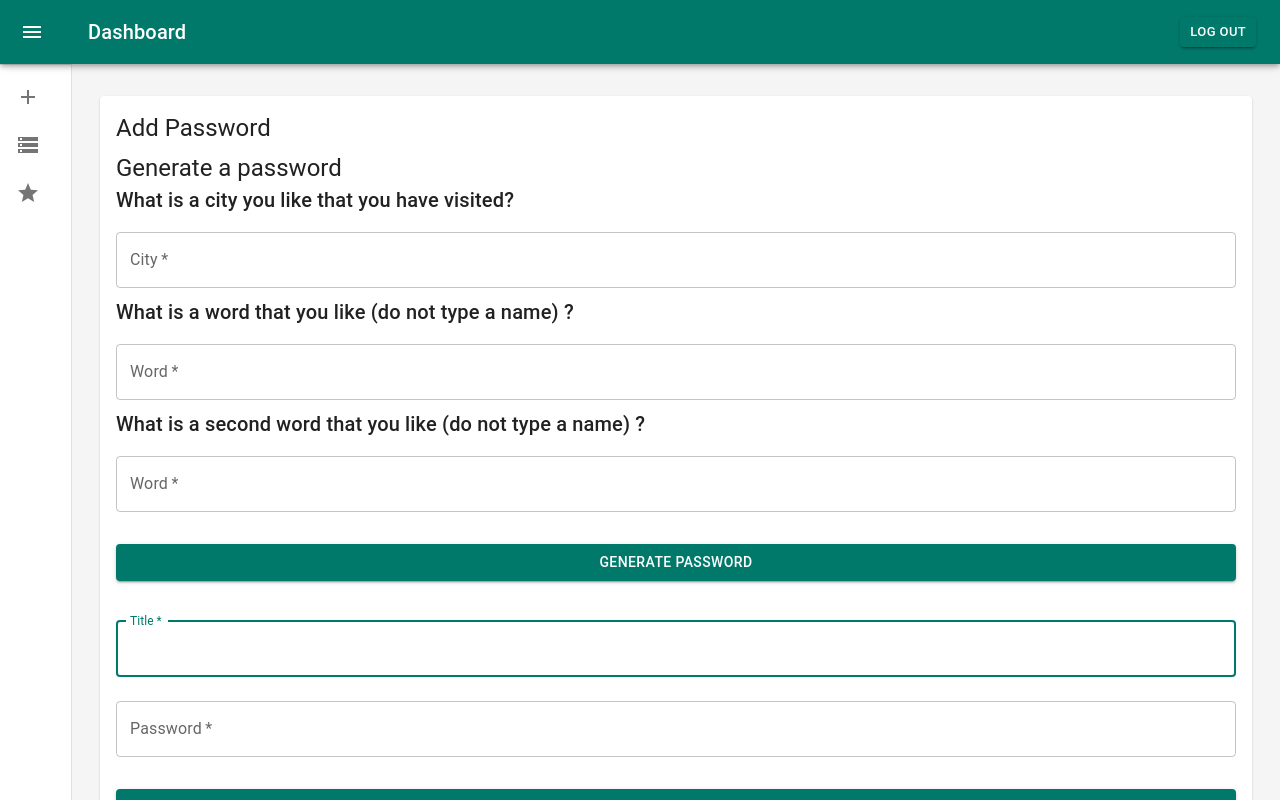
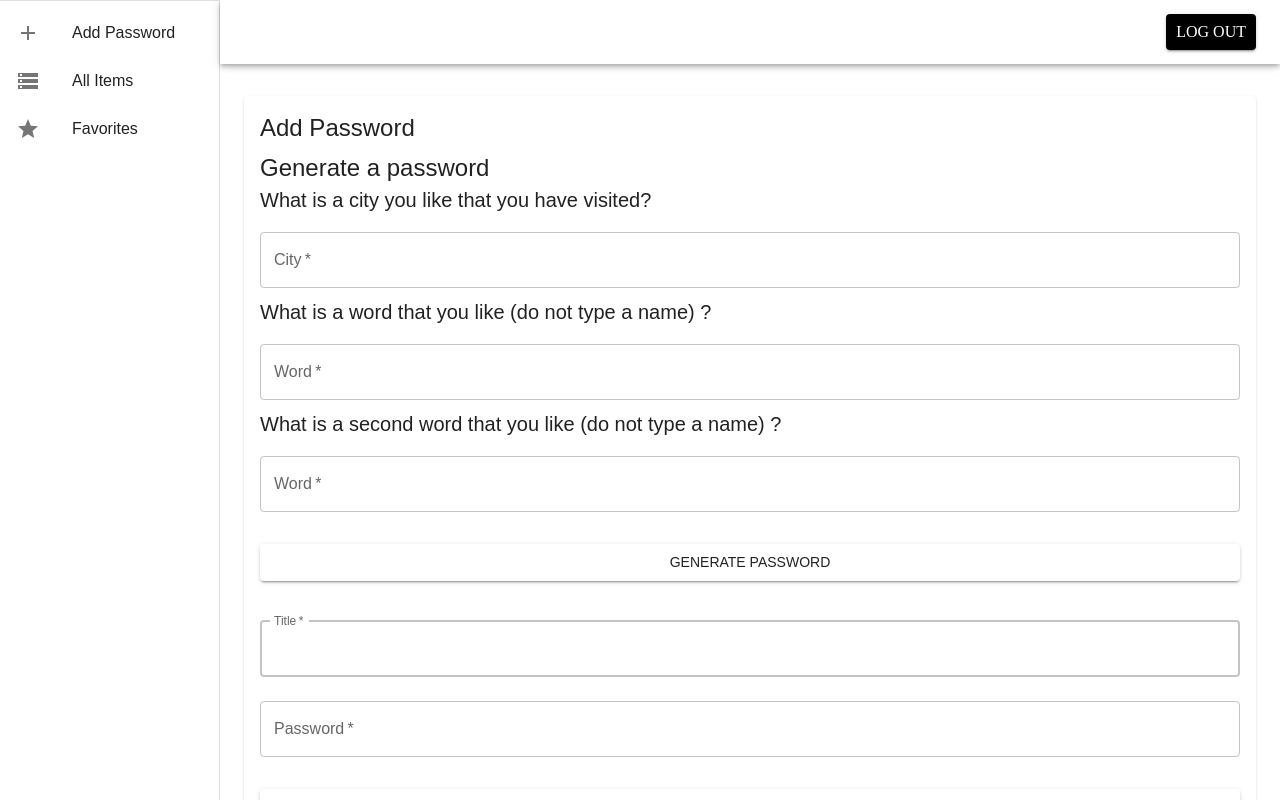
Before and after one commit to egalea504/password-gen, a React (Create React App) app in the folder client/: page /dashboard in a window 1280 px wide. Built offline with nearby package versions, Linux system fonts and the light colour scheme.

Commit message:
update styling dashboard

```diff
--- a/client/src/pages/addPassword.js
+++ b/client/src/pages/addPassword.js
@@ -10,12 +10,15 @@ import { ThemeProvider, createTheme } from '@mui/material/styles';
 
 const defaultTheme = createTheme(
   {
+    typography: {
+      fontFamily: 'Thunder-SemiBoldLC, Arial, sans-serif', // Fallback fonts
+    },
     palette: {
       primary: {
-        main: '#00796b',
+        main: '#black',
       },
       secondary: {
-        main: '#ef5350',
+        main: '#white',
       },
     },
   }
--- a/client/src/pages/dashboard.js
+++ b/client/src/pages/dashboard.js
@@ -8,75 +8,44 @@ import Toolbar from '@mui/material/Toolbar';
 import List from '@mui/material/List';
 import Typography from '@mui/material/Typography';
 import Divider from '@mui/material/Divider';
-import IconButton from '@mui/material/IconButton';
-// import Badge from '@mui/material/Badge';
 import Container from '@mui/material/Container';
 import Paper from '@mui/material/Paper';
-import MenuIcon from '@mui/icons-material/Menu';
-import ChevronLeftIcon from '@mui/icons-material/ChevronLeft';
-// import NotificationsIcon from '@mui/icons-material/Notifications';
 import MainListItems from './dashboardList';
 import AddPasswordInfo from './addPassword';
 import PasswordList from './PasswordList';
 import Button from '@mui/material/Button';
-// import Profile from './profile';
-// profile on hold
-// import { useContext } from 'react';
-// import { UserContext } from '../App';
 import { useNavigate } from 'react-router-dom';
 import Axios from 'axios';
 
-const drawerWidth = 240;
+const drawerWidth = 220;
 
-const AppBar = styled(MuiAppBar, {
-  shouldForwardProp: (prop) => prop !== 'open',
-})(({ theme, open }) => ({
+const AppBar = styled(MuiAppBar)(({ theme }) => ({
   zIndex: theme.zIndex.drawer + 1,
-  transition: theme.transitions.create(['width', 'margin'], {
-    easing: theme.transitions.easing.sharp,
-    duration: theme.transitions.duration.leavingScreen,
-  }),
-  ...(open && {
   marginLeft: drawerWidth,
   width: `calc(100% - ${drawerWidth}px)`,
-    transition: theme.transitions.create(['width', 'margin'], {
-      easing: theme.transitions.easing.sharp,
-      duration: theme.transitions.duration.enteringScreen,
-    }),
-  }),
+
 }));
 
-const Drawer = styled(MuiDrawer, { shouldForwardProp: (prop) => prop !== 'open' })(
-  ({ theme, open }) => ({
+const Drawer = styled(MuiDrawer)(({ theme }) => ({
   '& .MuiDrawer-paper': {
     position: 'relative',
     whiteSpace: 'nowrap',
     width: drawerWidth,
-      transition: theme.transitions.create('width', {
-        easing: theme.transitions.easing.sharp,
-        duration: theme.transitions.duration.enteringScreen,
-      }),
     boxSizing: 'border-box',
-      ...(!open && {
-        overflowX: 'hidden',
-        transition: theme.transitions.create('width', {
-          easing: theme.transitions.easing.sharp,
-          duration: theme.transitions.duration.leavingScreen,
-        }),
-        width: theme.spacing(7),
-        [theme.breakpoints.up('sm')]: {
-          width: theme.spacing(9),
+    backgroundColor: "white"
   },
-      }),
-    },
-  }),
-);
+}));
 
 const defaultTheme = createTheme(
   {
+    typography: {
+      fontFamily: 'Thunder-SemiBoldLC, Arial, sans-serif', // Fallback fonts
+    },
     palette: {
       primary: {
         main: '#00796b',
+        fontFamily: 'Thunder-SemiBoldLC',
+        fontSize: '2rem'
       },
       secondary: {
         main: '#ef5350',
@@ -86,17 +55,9 @@ const defaultTheme = createTheme(
 );
 
 export default function Dashboard() {
-  const [open, setOpen] = React.useState(false);
   const [section, setSection] = React.useState('AddPasswordInfo');
 
-  // const { user, setUser } = useContext(UserContext);
-  // const userName = user.name;
-
   const navigate = useNavigate();
-
-  const toggleDrawer = () => {
-    setOpen(!open);
-  };
 
   const handleSectionChange = (section) => {
     setSection(section);
@@ -125,38 +86,13 @@ export default function Dashboard() {
     <ThemeProvider theme={defaultTheme}>
       <Box sx={{ display: 'flex' }}>
         <CssBaseline />
-        <AppBar position="absolute" open={open}>
+        <AppBar position="absolute">
           <Toolbar
             sx={{
               pr: '20px', // keep right padding when drawer closed
+              backgroundColor: "white",
             }}
           >
-            <IconButton
-              edge="start"
-              color="inherit"
-              aria-label="open drawer"
-              onClick={toggleDrawer}
-              sx={{
-                marginRight: '36px',
-                ...(open && { display: 'none' }),
-              }}
-            >
-              <MenuIcon />
-            </IconButton>
-            <Typography
-              component="h1"
-              variant="h6"
-              color="inherit"
-              noWrap
-              sx={{ flexGrow: 1 }}
-            >
-              Dashboard
-            </Typography>
-            <IconButton color="inherit">
-              {/* <Badge badgeContent={4} color="secondary">
-                {/* <NotificationsIcon /> */}
-              {/* </Badge> */}
-            </IconButton>
             <Typography
               component="h1"
               variant="h6"
@@ -168,7 +104,7 @@ export default function Dashboard() {
               </Typography>
             <Button
                 color="primary"
-                sx={{ ml: "20px" }}
+                sx={{ ml: "20px", backgroundColor: "black", fontFamily: 'Thunder-SemiBoldLC', fontSize: '1rem'}}
                 variant="contained"
                 size="small"
                 component="a"
@@ -179,19 +115,7 @@ export default function Dashboard() {
               </Button>
           </Toolbar>
         </AppBar>
-        <Drawer variant="permanent" open={open}>
-          <Toolbar
-            sx={{
-              display: 'flex',
-              alignItems: 'center',
-              justifyContent: 'flex-end',
-              px: [1],
-            }}
-          >
-            <IconButton onClick={toggleDrawer}>
-              <ChevronLeftIcon />
-            </IconButton>
-          </Toolbar>
+        <Drawer variant="permanent">
           <Divider />
           <List component="nav">
             <MainListItems handleSectionChange={handleSectionChange} />
@@ -200,10 +124,7 @@ export default function Dashboard() {
         <Box
           component="main"
           sx={{
-            backgroundColor: (theme) =>
-              theme.palette.mode === 'light'
-                ? theme.palette.grey[100]
-                : theme.palette.grey[900],
+            backgroundColor: "white",
             flexGrow: 1,
             height: '100vh',
             overflow: 'auto',
@@ -217,6 +138,7 @@ export default function Dashboard() {
                 display: 'flex',
                 flexDirection: 'column',
                 height: '100%',
+                fontFamily: 'Thunder-SemiBoldLC', fontSize: '2rem'
               }}
             >
               {/* {section === 'Profile' && <Profile />} */}
--- a/client/src/pages/signin.js
+++ b/client/src/pages/signin.js
@@ -21,7 +21,7 @@ const defaultTheme = createTheme(
   {
     palette: {
       primary: {
-        main: '#00796b',
+        main: '#000000',
       },
       secondary: {
         main: '#ef5350',
@@ -103,9 +103,9 @@ export default function SignIn() {
             alignItems: 'center',
           }}
         >
-          <Avatar sx={{ m: 1, bgcolor: '#00796b' }}>
+          <Avatar sx={{ m: 1, bgcolor: '#000000' }}>
           </Avatar>
-          <Typography component="h1" variant="h5">
+          <Typography component="h1" variant="h5" sx={{fontFamily: 'Thunder-SemiBoldLC', fontSize: '1.3rem', color: "black"}}>
             Sign in
           </Typography>
           <Box component="form" onSubmit={handleSubmit} noValidate sx={{ mt: 1 }}>
@@ -119,6 +119,12 @@ export default function SignIn() {
               autoComplete="email"
               autoFocus
               onChange={(e) => handleChangeField('email',e.target.value)}
+              InputProps={{
+                style: { fontFamily: 'Thunder-SemiBoldLC', fontSize: '1.1rem', letterSpacing:"0.02rem"},
+              }}
+              InputLabelProps={{
+                style: { fontFamily: 'Thunder-SemiBoldLC', fontSize: '1.1rem', letterSpacing:"0.02rem"},
+              }}
             />
             <TextField
               margin="normal"
@@ -130,6 +136,12 @@ export default function SignIn() {
               id="password"
               autoComplete="current-password"
               onChange={(e) => handleChangeField('password',e.target.value)}
+              InputProps={{
+                style: { fontFamily: 'Thunder-SemiBoldLC', fontSize: '1.1rem', letterSpacing:"0.02rem"},
+              }}
+              InputLabelProps={{
+                style: { fontFamily: 'Thunder-SemiBoldLC', fontSize: '1.1rem', letterSpacing:"0.02rem"},
+              }}
             />
             {errorMessage && (
         <Box display="flex" alignItems="center" mt={2}>
@@ -145,7 +157,7 @@ export default function SignIn() {
               type="submit"
               fullWidth
               variant="contained"
-              sx={{ mt: 3, mb: 2 }}
+              sx={{ mt: 3, mb: 2 , fontFamily: 'Thunder-SemiBoldLC', fontSize: '1.5rem', color: "white", backgroundColor: "black"}}
             >
               Sign In
             </Button>
@@ -153,7 +165,8 @@ export default function SignIn() {
               <Grid item xs>
               </Grid>
               <Grid item>
-                <Link href="http://localhost:3000/signup" variant="body2">
+                <Link href="http://localhost:3000/signup" variant="body2"
+                sx={{ fontFamily: 'Thunder-SemiBoldLC', fontSize: '1.3rem', color: "black"}}>
                   {"Don't have an account? Sign Up"}
                 </Link>
               </Grid>
--- a/client/src/pages/signup.js
+++ b/client/src/pages/signup.js
@@ -17,10 +17,11 @@ import { useNavigate } from "react-router-dom";
 import { UserContext } from '../App';
 
 const defaultTheme = createTheme(
-  {
+  { fontFamily: 'Thunder-SemiBoldLC',
+    fontSize: '1.5rem',
     palette: {
       primary: {
-        main: '#00796b',
+        main: '#000000',
       },
       secondary: {
         main: '#ef5350',
@@ -145,13 +146,13 @@ export default function SignUp() {
             alignItems: 'center',
           }}
         >
-          <Avatar sx={{ m: 1, bgcolor: 'secondary.main' }}>
-            <LockOutlinedIcon />
+          <Avatar sx={{ m: 1, bgcolor: 'primary.main' }}>
+            <LockOutlinedIcon/>
           </Avatar>
-          <Typography component="h1" variant="h5">
+          <Typography component="h1" variant="h5" sx={{fontFamily: 'Thunder-SemiBoldLC', fontSize: '1.3rem', color: "black"}}>
             Sign up
           </Typography>
-          <Box component="form" noValidate onSubmit={handleSubmit} sx={{ mt: 3 }}>
+          <Box component="form" noValidate onSubmit={handleSubmit} sx={{ mt: 3}}>
             <Grid container spacing={2}>
               <Grid item xs={12} sm={6}>
                 <TextField
@@ -163,6 +164,12 @@ export default function SignUp() {
                   label="First Name"
                   autoFocus
                   onChange={(e) => handleChangeField('firstName',e.target.value)}
+                  InputProps={{
+                    style: { fontFamily: 'Thunder-SemiBoldLC', fontSize: '1.1rem', letterSpacing:"0.02rem"},
+                  }}
+                  InputLabelProps={{
+                    style: { fontFamily: 'Thunder-SemiBoldLC', fontSize: '1.1rem', letterSpacing:"0.02rem"},
+                  }}
                 />
               </Grid>
               <Grid item xs={12} sm={6}>
@@ -174,6 +181,12 @@ export default function SignUp() {
                   name="lastName"
                   autoComplete="family-name"
                   onChange={(e) => handleChangeField('lastName',e.target.value)}
+                  InputProps={{
+                    style: { fontFamily: 'Thunder-SemiBoldLC', fontSize: '1.1rem', letterSpacing:"0.02rem"},
+                  }}
+                  InputLabelProps={{
+                    style: { fontFamily: 'Thunder-SemiBoldLC', fontSize: '1.1rem', letterSpacing:"0.02rem"},
+                  }}
                 />
               </Grid>
               <Grid item xs={12}>
@@ -185,6 +198,12 @@ export default function SignUp() {
                   name="email"
                   autoComplete="email"
                   onChange={(e) => handleChangeField('email',e.target.value)}
+                  InputProps={{
+                    style: { fontFamily: 'Thunder-SemiBoldLC', fontSize: '1.1rem' , letterSpacing:"0.02rem"},
+                  }}
+                  InputLabelProps={{
+                    style: { fontFamily: 'Thunder-SemiBoldLC', fontSize: '1.1rem', letterSpacing:"0.02rem"},
+                  }}
                 />
               </Grid>
               <Grid item xs={12}>
@@ -197,6 +216,12 @@ export default function SignUp() {
                   id="password"
                   autoComplete="new-password"
                   onChange={(e) => handleChangeField('password',e.target.value)}
+                  InputProps={{
+                    style: { fontFamily: 'Thunder-SemiBoldLC', fontSize: '1.1rem', letterSpacing:"0.02rem"},
+                  }}
+                  InputLabelProps={{
+                    style: { fontFamily: 'Thunder-SemiBoldLC', fontSize: '1.1rem', letterSpacing:"0.02rem"},
+                  }}
                 />
                 {errorMessage && (
         <Box display="flex" alignItems="center" mt={2}>
@@ -214,13 +239,14 @@ export default function SignUp() {
               type="submit"
               fullWidth
               variant="contained"
-              sx={{ mt: 3, mb: 2 }}
+              sx={{ mt: 3, mb: 2, fontFamily: 'Thunder-SemiBoldLC', fontSize: '1.5rem', color: "white", backgroundColor: "black"}}
             >
               Sign Up
             </Button>
             <Grid container justifyContent="flex-end">
               <Grid item>
-                <Link href="http://localhost:3000/signin" variant="body2">
+                <Link href="http://localhost:3000/signin" variant="body2"
+                sx={{ fontFamily: 'Thunder-SemiBoldLC', fontSize: '1.3rem', color: "black"}}>
                   Already have an account? Sign in
                 </Link>
               </Grid>
```
Also changed, not shown: client/src/pages/profile.js (+0 -13 lines). Lines whose indentation alone changed are shown as unchanged.
